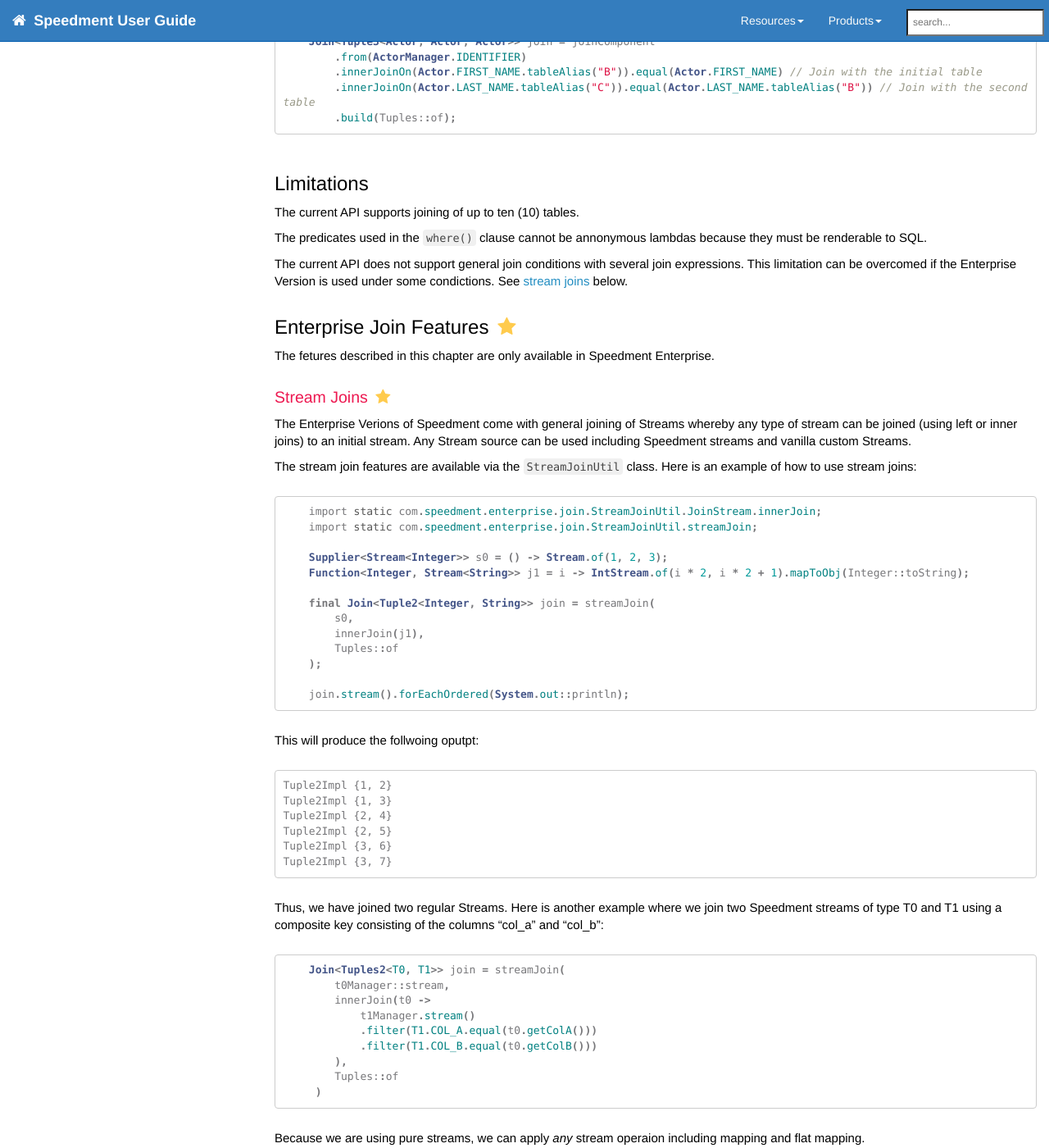
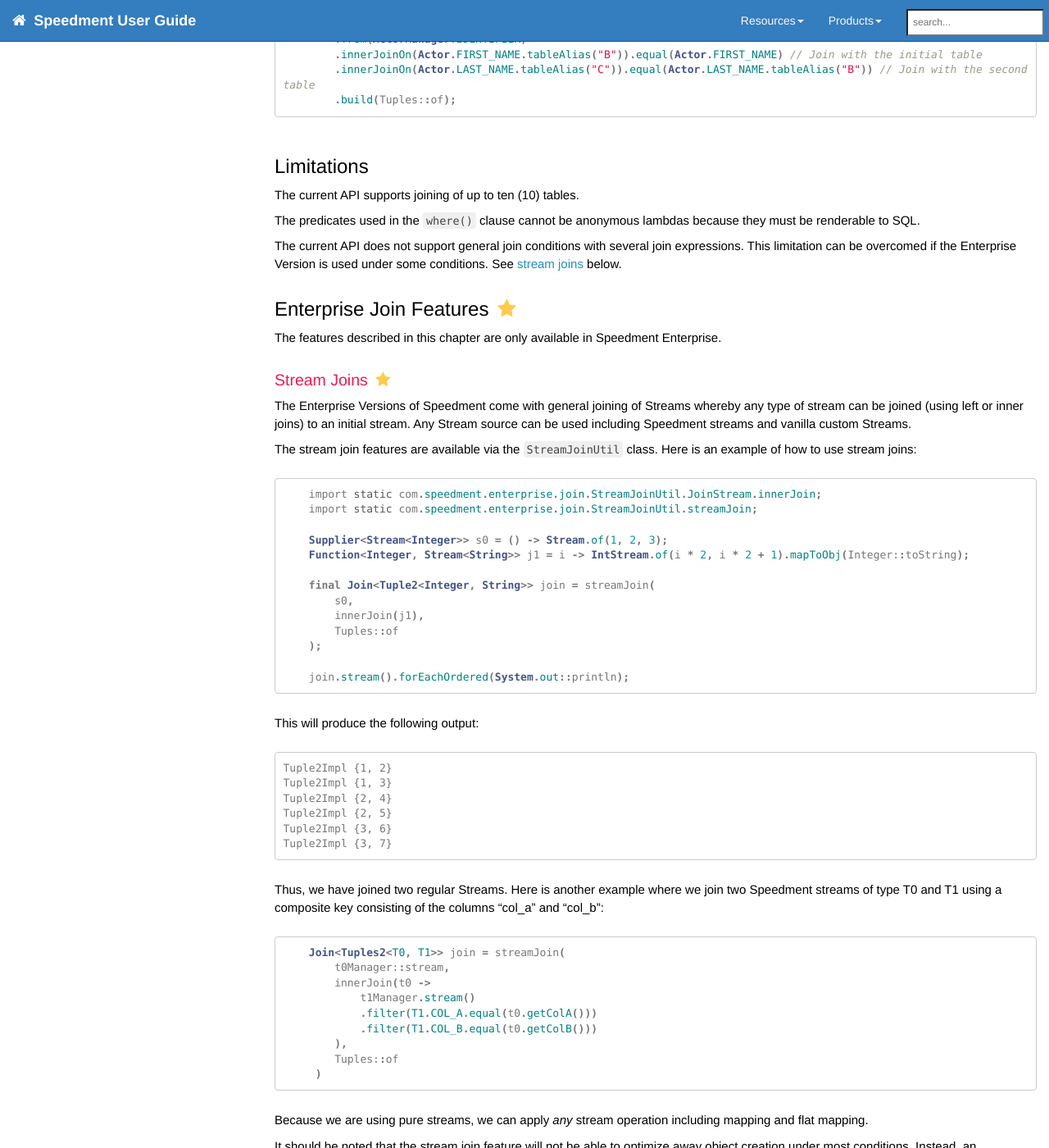
Before and after one commit to speedment/speedment-doc, a Jekyll site: the page built from pages/join.md, in a window 1280 px wide and 1400 px high, scrolled down 8644 px. Shown: the whole window at 82% size. Built offline with Jekyll 4.4.1, drawn with Linux system fonts in a browser that asks for light colours; nearby versions of some CDN libraries; comment, search, counter and statistics services are not loaded; some of the changed text lies outside the part shown.

Commit message:
Lift restriction on CombinedPredicate and fix typos

````diff
--- a/pages/join.md
+++ b/pages/join.md
@@ -349,18 +349,18 @@
 ## Limitations
 The current API supports joining of up to ten (10) tables.
 
-The predicates used in the `where()` clause cannot be annonymous lambdas because they must be renderable to SQL.
+The predicates used in the `where()` clause cannot be anonymous lambdas because they must be renderable to SQL.
 
-The current API does not support general join conditions with several join expressions. This limitation can be overcomed if the Enterprise Version is used under some condictions. See [stream joins](#stream-joins) below.
+The current API does not support general join conditions with several join expressions. This limitation can be overcomed if the Enterprise Version is used under some conditions. See [stream joins](#stream-joins) below.
 
 
 ## Enterprise Join Features {% include star.html %}
 
-The fetures described in this chapter are only available in Speedment Enterprise.
+The features described in this chapter are only available in Speedment Enterprise.
 
 ### Stream Joins {% include star.html %}
 
-The Enterprise Verions of Speedment come with general joining of Streams whereby any type of stream can be joined (using left or inner joins) to an initial stream. Any Stream source can be used including Speedment streams and vanilla custom Streams.
+The Enterprise Versions of Speedment come with general joining of Streams whereby any type of stream can be joined (using left or inner joins) to an initial stream. Any Stream source can be used including Speedment streams and vanilla custom Streams.
 
 The stream join features are available via the `StreamJoinUtil` class. Here is an example of how to use stream joins:
 
@@ -380,7 +380,7 @@
     join.stream().forEachOrdered(System.out::println);
 ```
 
-This will produce the follwoing oputpt:
+This will produce the following output:
 ``` text
 Tuple2Impl {1, 2}
 Tuple2Impl {1, 3}
@@ -402,9 +402,9 @@
         Tuples::of
      )
 ```
-Because we are using pure streams, we can apply *any* stream operaion including mapping and flat mapping.
+Because we are using pure streams, we can apply *any* stream operation including mapping and flat mapping.
 
-It should be noted that the stream join feture will not be able to optimize away object creation under most conditions. Instead, an exchaustive cartesian produce will be produced by the Join object upon stream invocation.
+It should be noted that the stream join feature will not be able to optimize away object creation under most conditions. Instead, an exhaustive cartesian produce will be produced by the Join object upon stream invocation.
 
 Currently, stream joins up to 5 levels are supported and joins can only be made with the initial stream.
 
````
Also changed, not shown: other parts of pages/join.md (+1 -1 lines).
